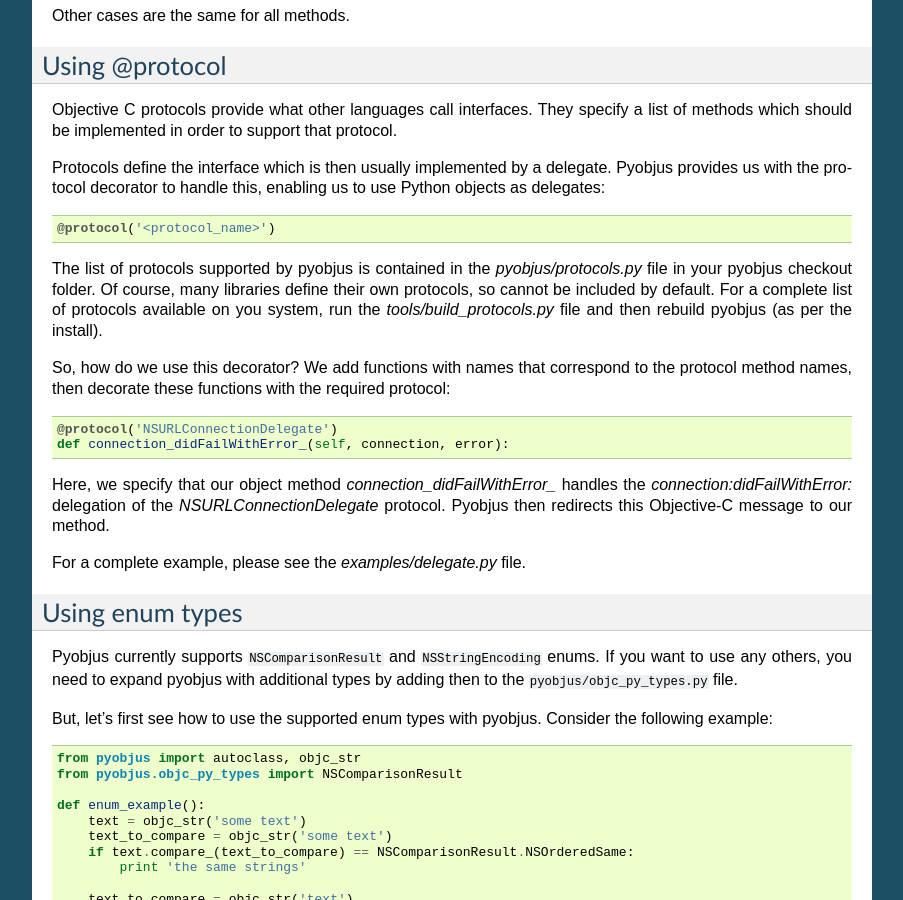
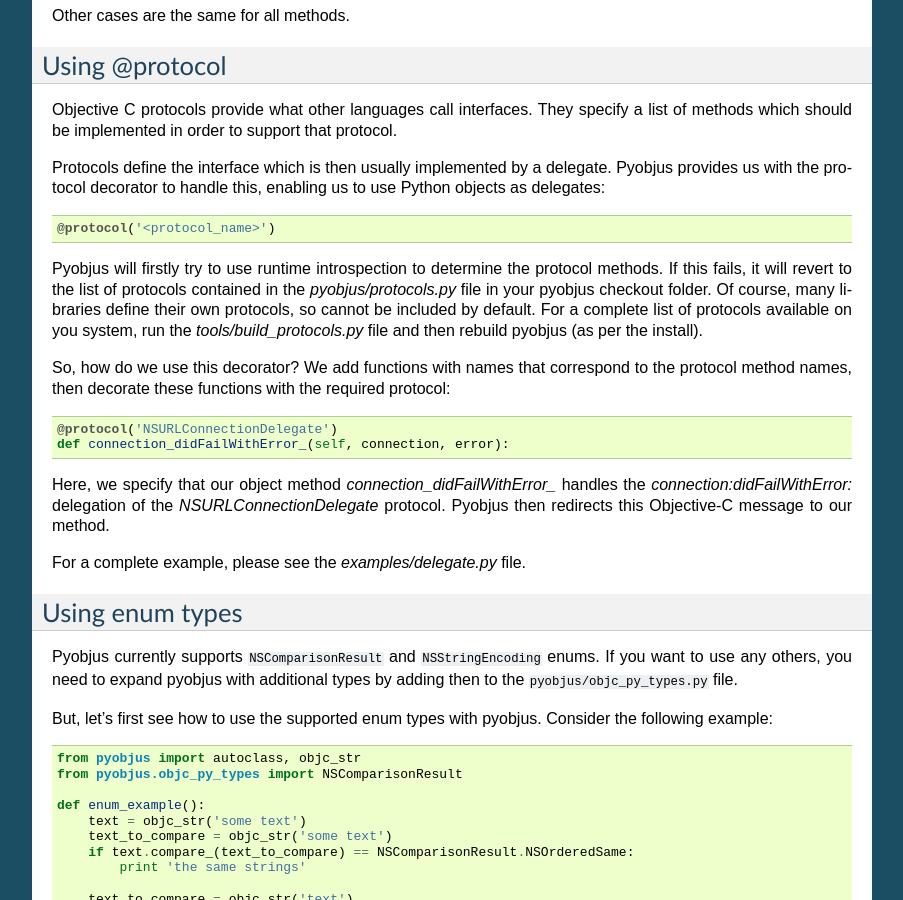
Before and after one commit to kivy/pyobjus, a Sphinx documentation site: the page built from docs/source/core_tutorials.rst, in a window 1280 px wide and 900 px high, scrolled down 11448 px. Shown: the whole window, without its empty margins (198-1101 px from the left). Built offline with Sphinx 7.4.7, drawn with Linux system fonts in a browser that asks for light colours.

Commit message:
doc: corrected the descriptoin of the protocol lookup methodology

```diff
--- a/docs/source/core_tutorials.rst
+++ b/docs/source/core_tutorials.rst
@@ -687,10 +687,11 @@
 
     @protocol('<protocol_name>')
 
-The list of protocols supported by pyobjus is contained in the
-`pyobjus/protocols.py` file in your pyobjus checkout folder. Of course, many
-libraries define their own protocols, so cannot be included by default. For
-a complete list of protocols available on you system, run the
+Pyobjus will firstly try to use runtime introspection to determine the protocol
+methods. If this fails, it will revert to the list of protocols contained in
+the `pyobjus/protocols.py` file in your pyobjus checkout folder. Of course,
+many libraries define their own protocols, so cannot be included by default.
+For a complete list of protocols available on you system, run the
 `tools/build_protocols.py` file and then rebuild pyobjus (as per the install).
 
 So, how do we use this decorator? We add functions with names that correspond
```
